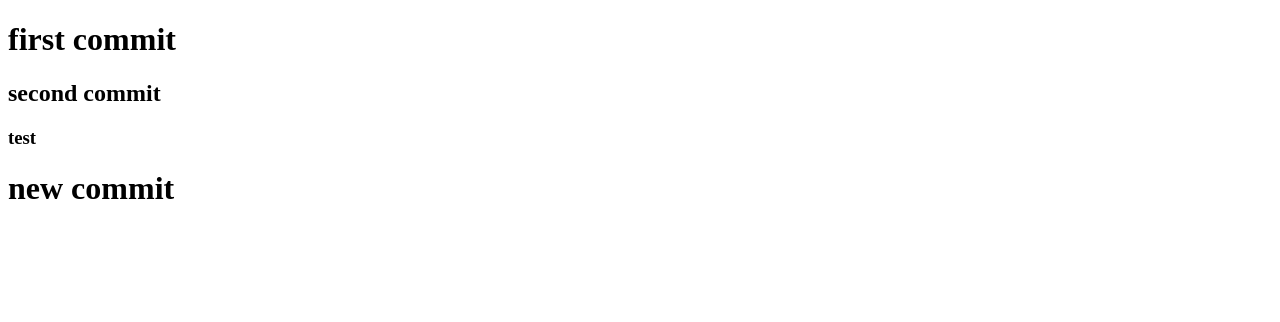
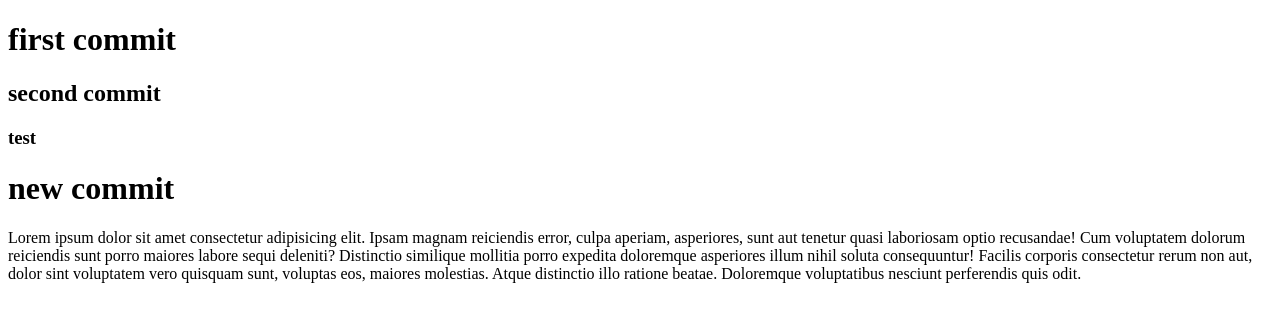
Before and after one commit to Olimjon24/test, a plain HTML site: page index.html in a window 1280 px wide. Drawn offline with Linux system fonts and the light colour scheme.

Commit message:
new1 commit

```diff
--- a/index.html
+++ b/index.html
@@ -10,5 +10,6 @@
     <h2>second commit</h2>
     <h3>test</h3>
     <h1>new commit</h1>
+    <p>Lorem ipsum dolor sit amet consectetur adipisicing elit. Ipsam magnam reiciendis error, culpa aperiam, asperiores, sunt aut tenetur quasi laboriosam optio recusandae! Cum voluptatem dolorum reiciendis sunt porro maiores labore sequi deleniti? Distinctio similique mollitia porro expedita doloremque asperiores illum nihil soluta consequuntur! Facilis corporis consectetur rerum non aut, dolor sint voluptatem vero quisquam sunt, voluptas eos, maiores molestias. Atque distinctio illo ratione beatae. Doloremque voluptatibus nesciunt perferendis quis odit.</p>
 </body>
 </html>
```
